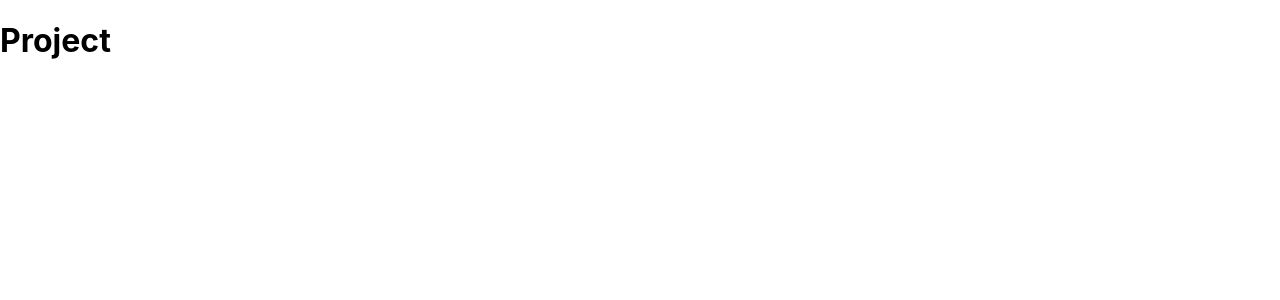
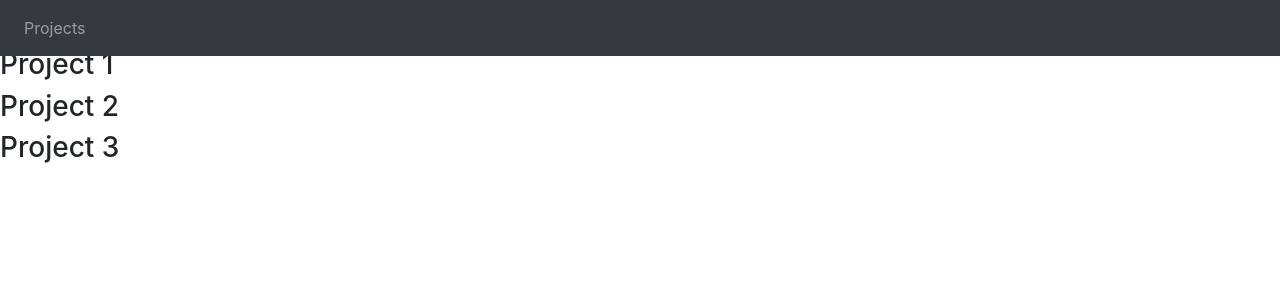
Before and after one commit to jesus-r-mendoza/Portfolio, a React (Create React App) app: page / in a window 1280 px wide. Shown: the top 300 px of the page. Built offline with nearby package versions, Linux system fonts and the light colour scheme.

Commit message:
used props to pass details about project to child components

```diff
--- a/src/App.js
+++ b/src/App.js
@@ -1,10 +1,15 @@
 import React from 'react';
-import Project from './components/Project'
+import Header from './components/Header';
+import ProjectList from './components/ProjectList';
+import 'bootstrap/dist/css/bootstrap.min.css';
 
 function App() {
   return (
     <div className="App">
-      <Project/>
+      <Header/>
+      <div className="py-5" id="test">
+        <ProjectList/>
+      </div>
     </div>
   );
 }
--- a/src/components/Project.js
+++ b/src/components/Project.js
@@ -4,7 +4,9 @@ class Project extends React.Component {
 
     render() {
         return (
-            <h1>Project</h1>
+            <div>
+                <h3>Project {this.props.project.id}</h3>
+            </div>
         )
     }
 
--- /dev/null
+++ b/src/components/ProjectList.js
@@ -0,0 +1,36 @@
+import React from 'react';
+import Project from './Project';
+
+class ProjectList extends React.Component {
+
+    constructor(props) {
+        super(props);
+        this.state = {
+            projects: [
+                {
+                    id: 1,
+                    name: 'Proj 1'
+                },
+                {
+                    id: 2,
+                    name: 'Proj 2'
+                },
+                {
+                    id: 3,
+                    name: 'Proj 3'
+                }
+            ]
+        };
+    }
+
+    render() {
+        return (
+            <div>
+                {this.state.projects.map((p) => <Project project={p}/>)}
+            </div>
+        )
+    }
+
+}
+
+export default ProjectList;
```
